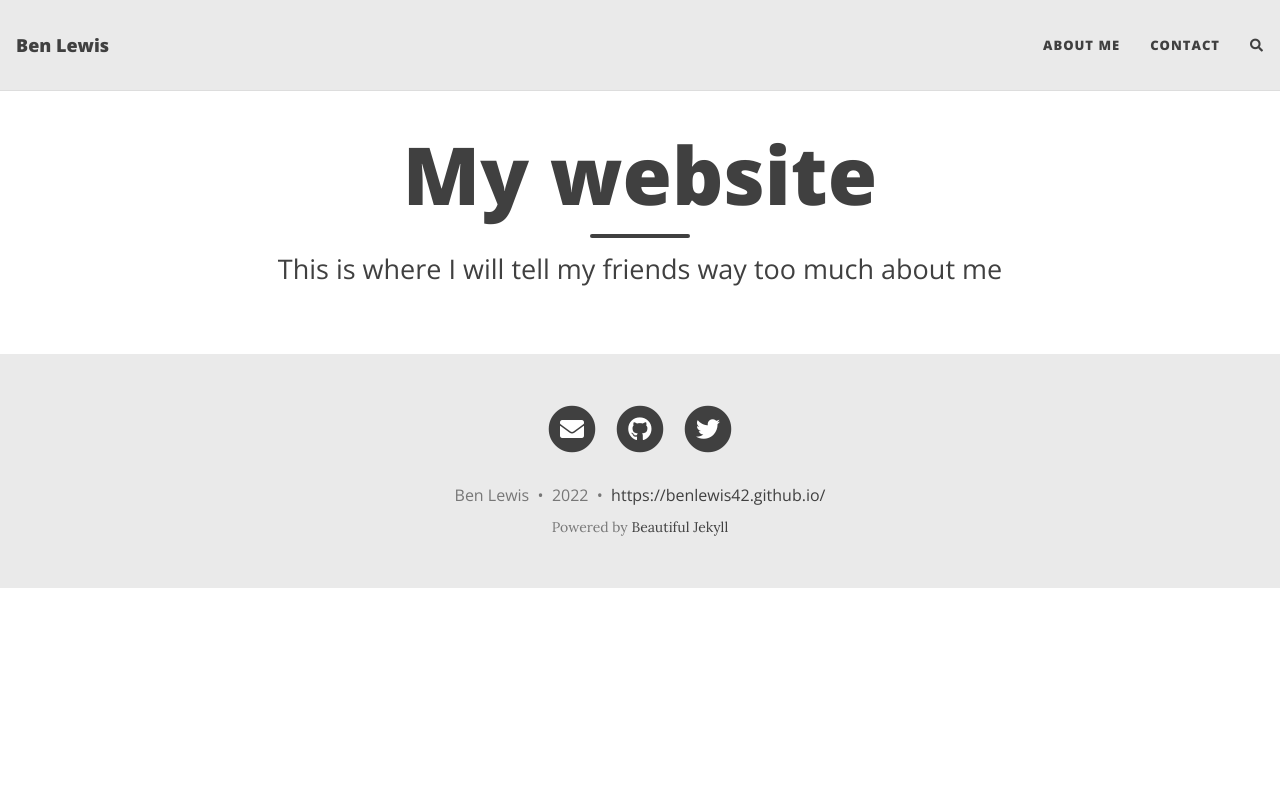
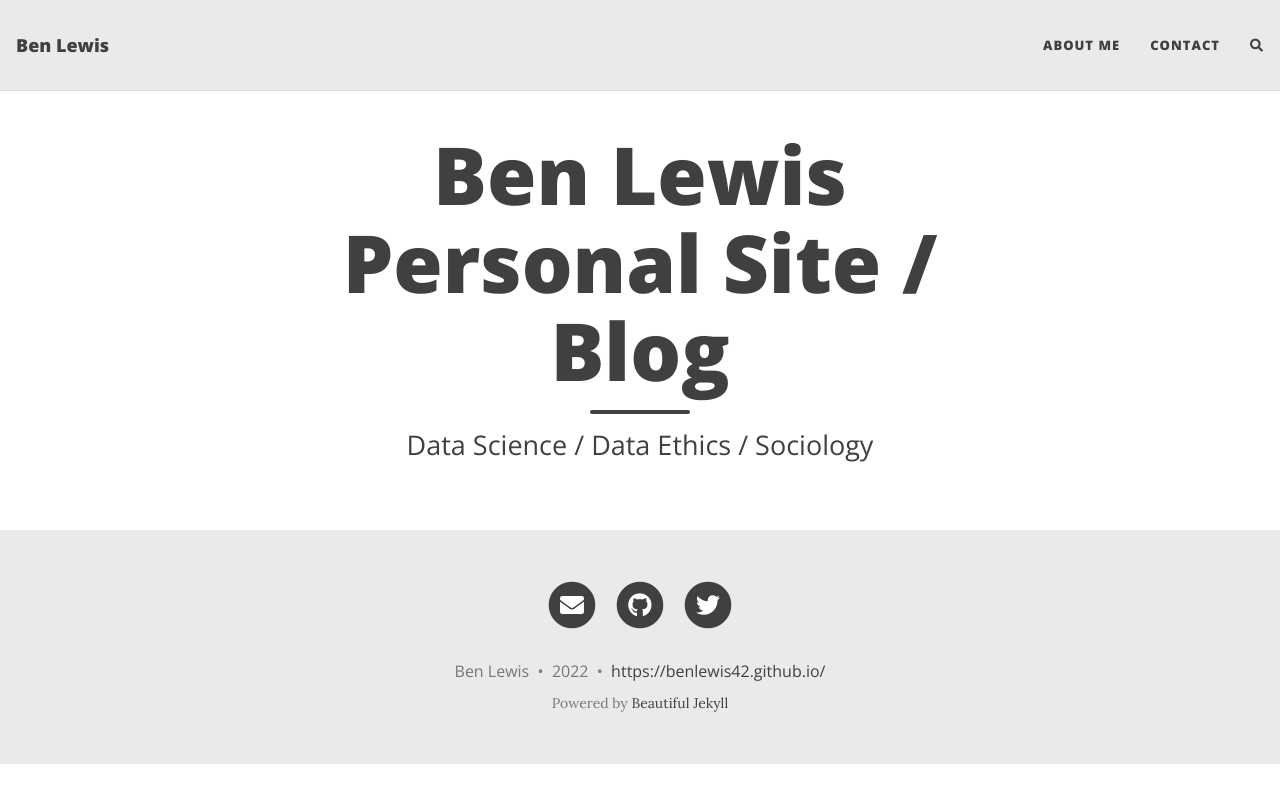
Before and after one commit to BenLewis42/BenLewis42.github.io, a Jekyll site: the page built from index.html, in a window 1280 px wide. Shown: the top 803 px of the page. Built offline with Jekyll 4.4.1, drawn with Linux system fonts in a browser that asks for light colours; nearby versions of some CDN libraries; the list of posts is cut into pages by our own code; comment, search, counter and statistics services are not loaded.

Commit message:
update index

```diff
--- a/index.html
+++ b/index.html
@@ -1,5 +1,5 @@
 ---
 layout: home
-title: My website
-subtitle: This is where I will tell my friends way too much about me
+title: Ben Lewis Personal Site / Blog
+subtitle: Data Science / Data Ethics / Sociology
 ---
```
